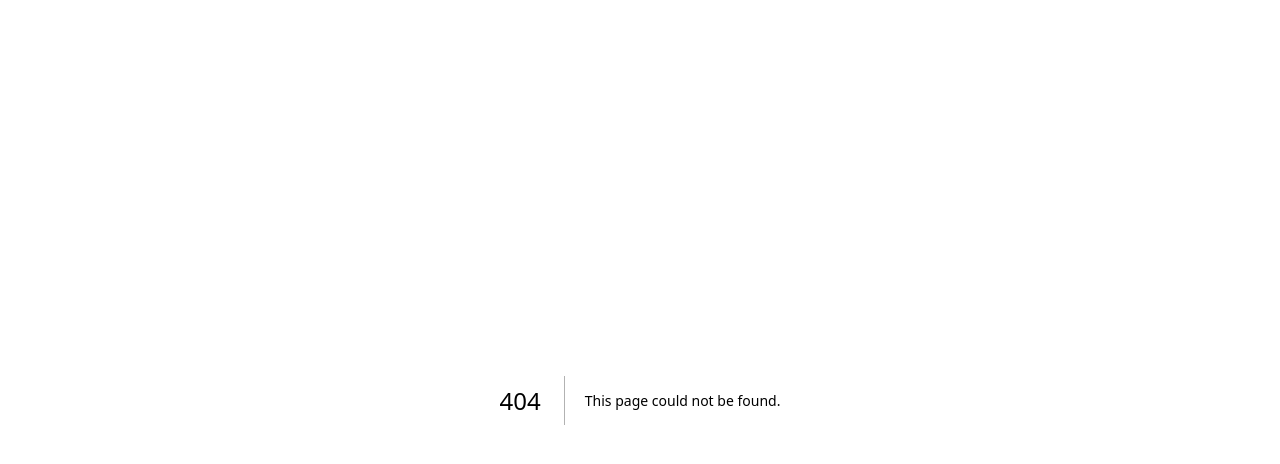
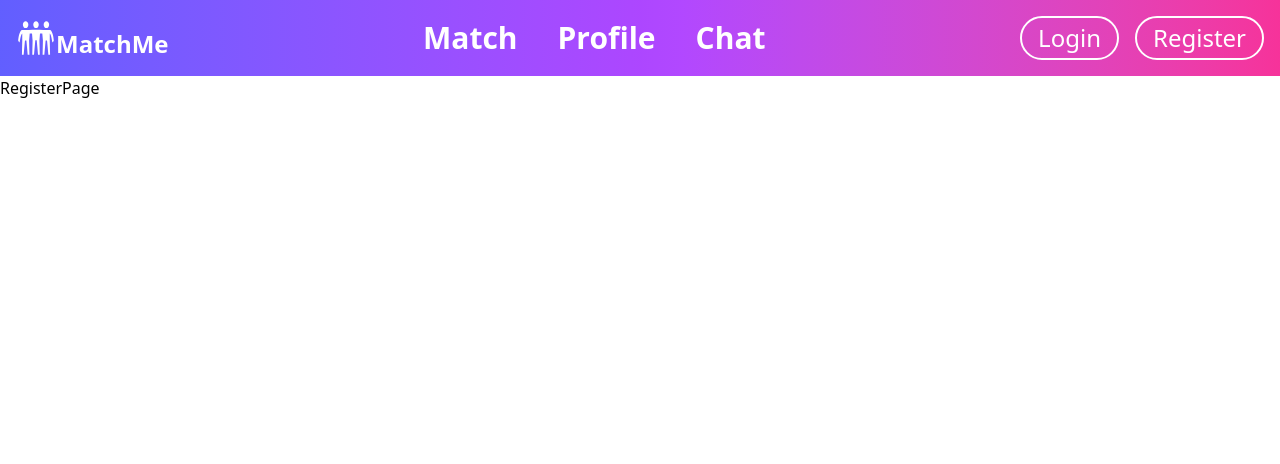
Before and after one commit to phucpham09/frontend-matchme-nextjs, a Next.js app: page /register in a window 1280 px wide. Before the commit this address had no page. Shown: the top 464 px of the page. Built offline with nearby package versions, Linux system fonts and the light colour scheme.

Commit message:
feat(navbar): implementing Top Nav

```diff
--- /dev/null
+++ b/src/app/(auth)/login/page.tsx
@@ -0,0 +1,7 @@
+import React from "react";
+
+const LoginPage = () => {
+  return <div>LoginPage</div>;
+};
+
+export default LoginPage;
--- /dev/null
+++ b/src/app/(auth)/register/page.tsx
@@ -0,0 +1,7 @@
+import React from "react";
+
+const RegisterPage = () => {
+  return <div>RegisterPage</div>;
+};
+
+export default RegisterPage;
--- a/src/app/layout.tsx
+++ b/src/app/layout.tsx
@@ -1,6 +1,7 @@
 import type { Metadata } from "next";
 import { Geist, Geist_Mono } from "next/font/google";
 import "./globals.css";
+import TopNav from "@/components/Navbar/TopNav";
 
 const geistSans = Geist({
   variable: "--font-geist-sans",
@@ -27,6 +28,7 @@ export default function RootLayout({
       <body
         className={`${geistSans.variable} ${geistMono.variable} antialiased`}
       >
+        <TopNav />
         {children}
       </body>
     </html>
--- /dev/null
+++ b/src/components/Navbar/TopNav.tsx
@@ -0,0 +1,95 @@
+"use client";
+import Link from "next/link";
+import React, { useState } from "react";
+import { GiThreeFriends } from "react-icons/gi";
+import { IoMenu } from "react-icons/io5";
+const TopNav = () => {
+  const [isMenu, setIsMenu] = useState(false);
+  return (
+    <div className="flex sm:justify-between p-4 bg-gradient-to-r from-indigo-500 via-purple-500 to-pink-500">
+      <IoMenu
+        className="sm:hidden text-white w-1/12 place-self-start cursor-pointer"
+        size={"40px"}
+        onClick={() => setIsMenu(!isMenu)}
+      />
+      <div className="flex justify-center items-center max-sm:w-11/12">
+        <GiThreeFriends size={"40px"} className="text-white" />
+        <h1 className="text-white text-2xl font-semibold place-self-end">
+          MatchMe
+        </h1>
+      </div>
+      <div className="sm:flex gap-x-10 justify-center items-center hidden">
+        <Link
+          href={""}
+          className="text-3xl font-semibold text-white cursor-pointer"
+        >
+          Match
+        </Link>
+        <Link
+          href={""}
+          className="text-3xl font-semibold text-white cursor-pointer"
+        >
+          Profile
+        </Link>
+        <Link
+          href={""}
+          className="text-3xl font-semibold text-white cursor-pointer"
+        >
+          Chat
+        </Link>
+      </div>
+      <div className="sm:flex justify-center items-center gap-x-4 hidden">
+        <Link
+          href={""}
+          className="border-white border-2 text-white rounded-full px-4 py-1 text-2xl"
+        >
+          Login
+        </Link>
+        <Link
+          href={""}
+          className="border-white border-2 text-white rounded-full px-4 py-1 text-2xl"
+        >
+          Register
+        </Link>
+      </div>
+
+      <div
+        className={`fixed top-0 left-0 w-2/3 h-full bg-white shadow-lg transition-transform duration-300 ease-in-out ${
+          isMenu ? "translate-x-0" : "-translate-x-full"
+        } sm:hidden`}
+      >
+        <button
+          className="absolute top-4 right-4 text-black text-3xl"
+          onClick={() => setIsMenu(!isMenu)}
+        >
+          ✖
+        </button>
+        <nav className="flex flex-col mt-16 space-y-6 text-center text-black text-2xl font-semibold">
+          <Link href="" className="block">
+            Match
+          </Link>
+          <Link href="" className="block">
+            Profile
+          </Link>
+          <Link href="" className="block">
+            Chat
+          </Link>
+          <Link
+            href=""
+            className="border-black border-2 rounded-full px-4 py-2 mt-4"
+          >
+            Login
+          </Link>
+          <Link
+            href=""
+            className="border-black border-2 rounded-full px-4 py-2"
+          >
+            Register
+          </Link>
+        </nav>
+      </div>
+    </div>
+  );
+};
+
+export default TopNav;
```
Also changed, not shown: package.json (+6 -5 lines), 1 other file (tests, documents, lock files or other folders).
